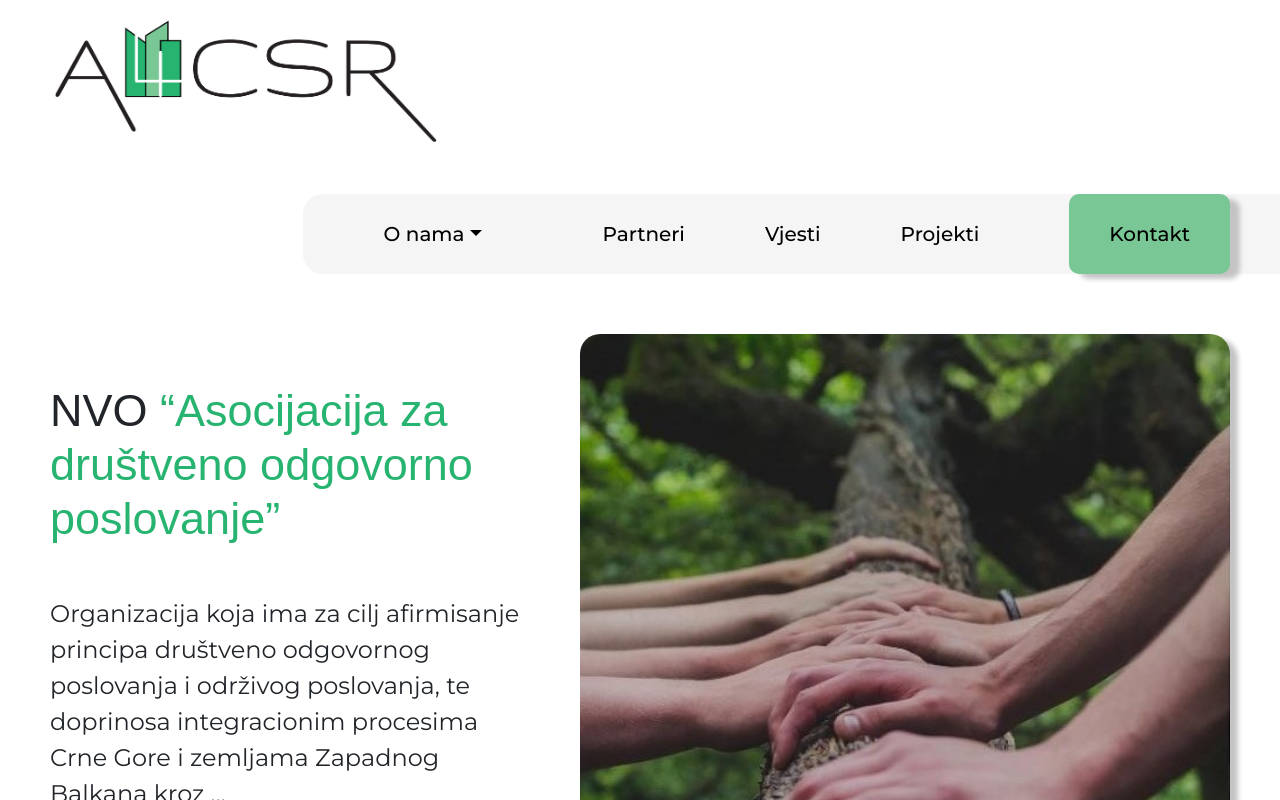
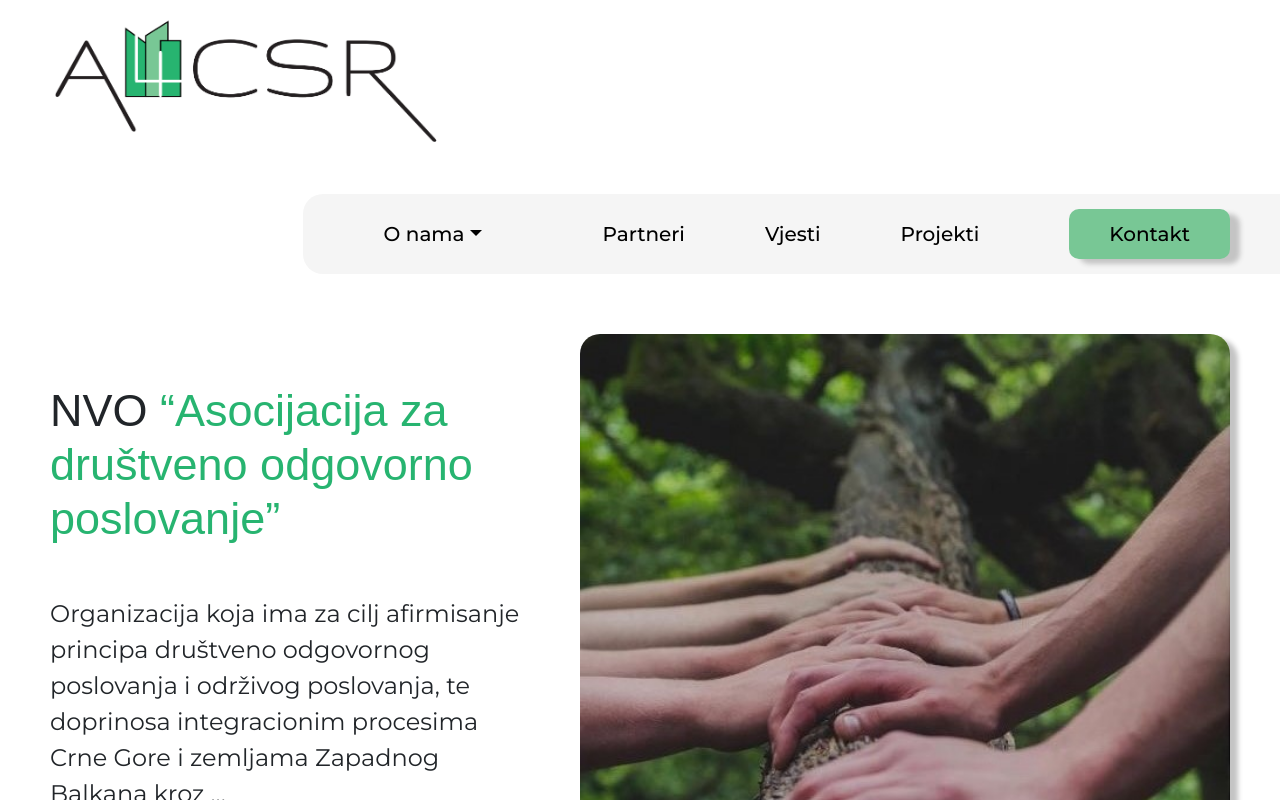
Before and after one commit to mmarakesh/a4csr, a React (Create React App) app: page / in a window 1280 px wide. Shown: the top 800 px of the page. Built offline with nearby package versions, Linux system fonts and the light colour scheme; a web font is replaced by a local one.

Commit message:
created button Kontakt

```diff
--- a/src/App.css
+++ b/src/App.css
@@ -38,6 +38,9 @@
   border-radius: 10px;
   margin-right: 50px;
   margin-left: 50px;
+  height: 5px;
+  display: flex;
+  align-items: center;
 }
 :hover.kontakt {
   color: #fff;
```
